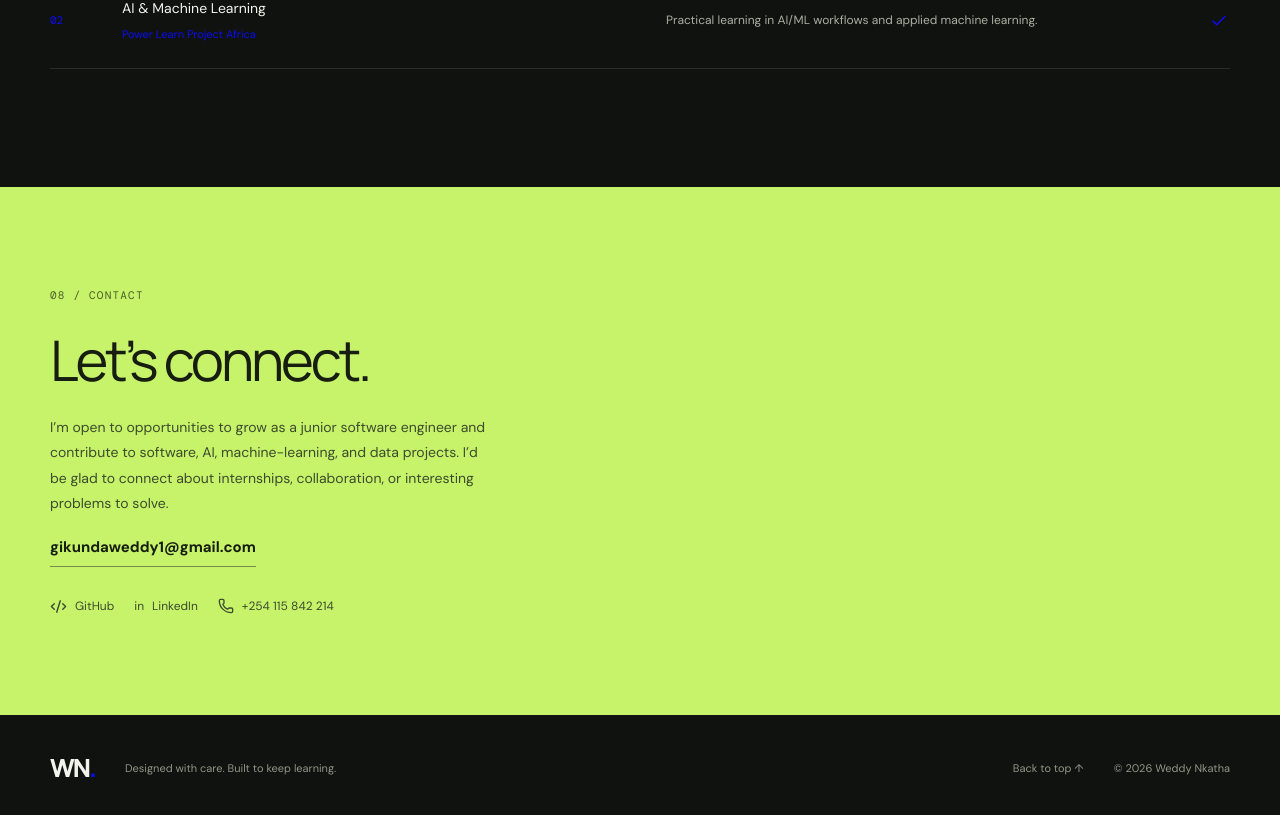
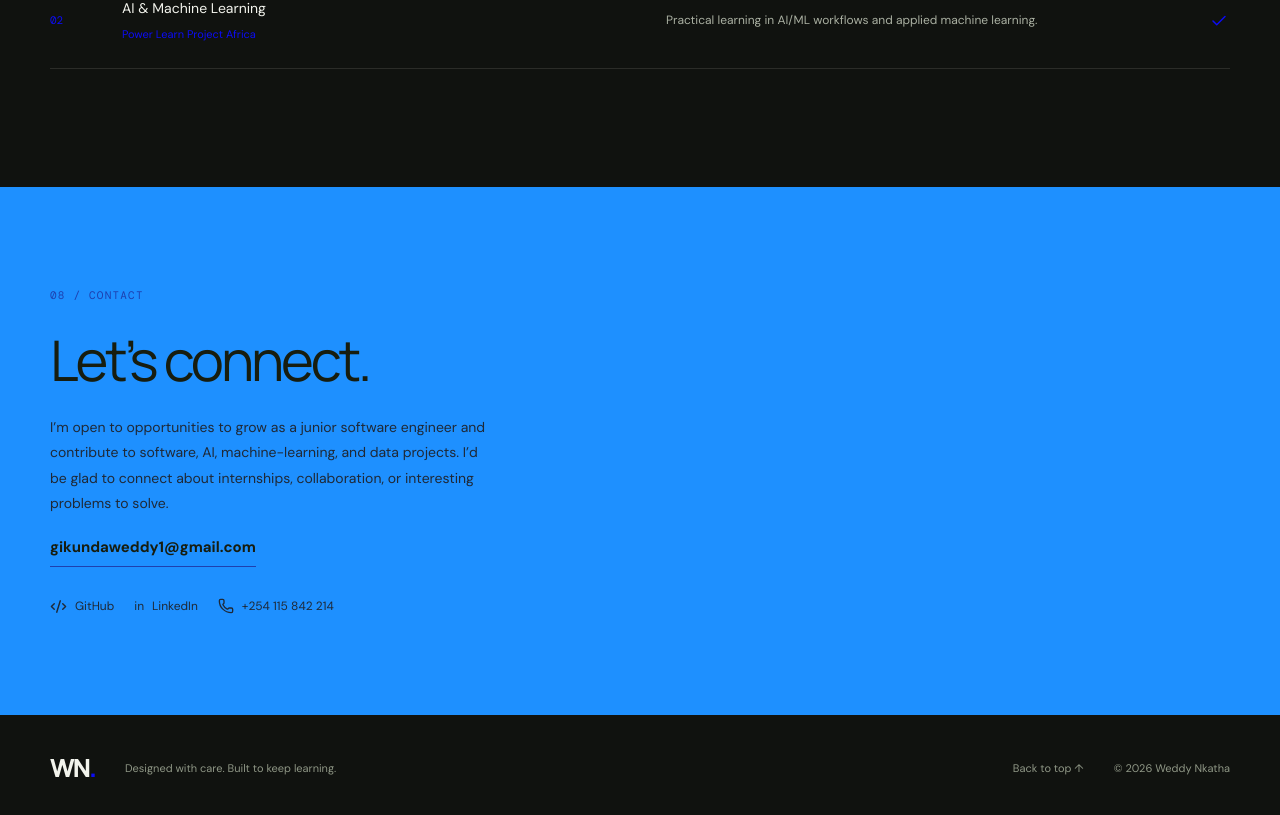
Before and after one commit to Weddy93/my-portfolio, a React (Vite) app: page / in a window 1280 px wide. Shown: the part 6049-6864 px from the top of the page. Built offline with nearby package versions, Linux system fonts and the light colour scheme.

Commit message:
background color

```diff
--- a/src/App.jsx
+++ b/src/App.jsx
@@ -372,6 +372,7 @@ function App() {
                     src={cert.image}
                     title={`Certificate preview: ${cert.title}`}
                     loading="lazy"
+                    scrolling="no"
                   />
                 ) : cert.preview === "verification" ? (
                   <iframe
@@ -379,6 +380,7 @@ function App() {
                     src={cert.url}
                     title={`Official certificate verification preview — ${cert.title}`}
                     loading="lazy"
+                    scrolling="no"
                   />
                 ) : (
                   <div className="cert-preview cert-details-preview" aria-label={`Certificate details for ${cert.title}`}>
--- a/src/index.css
+++ b/src/index.css
@@ -126,7 +126,21 @@ h1 span, .about-grid h2 span { color: var(--accent); }
 .cert-card { min-width: 0; display: flex; flex-direction: column; gap: 15px; padding: 14px; background: var(--panel); border: 1px solid var(--line); }
 .cert-preview { width: 100%; height: 150px; border: 1px solid var(--line); background: #f8f9f6; }
 .cert-verification-preview { display: block; }
-.cert-file-preview { display: block; }
+.cert-file-preview {
+  display: block;
+  width: 100%;
+  height: 150px;
+  border: 1px solid var(--line);
+  background: #f8f9f6;
+  overflow: hidden !important;
+  transform: rotate(0deg) !important;
+  -webkit-transform: rotate(0deg) !important;
+  transform-origin: center;
+}
+.cert-file-preview:hover {
+  transform: rotate(0deg) scale(1.04) !important;
+  -webkit-transform: rotate(0deg) scale(1.04) !important;
+}
 .cert-details-preview { display: flex; flex-direction: column; justify-content: center; gap: 8px; padding: 16px; color: #22271f; }
 .cert-details-preview strong { font-family: var(--display); font-size: 16px; line-height: 1.25; }
 .cert-details-preview > span:not(.cert-preview-label) { font-size: 10px; line-height: 1.4; color: #56604f; }
@@ -143,14 +157,14 @@ h1 span, .about-grid h2 span { color: var(--accent); }
 .learning-place { font-size: 11px; color: var(--accent); margin: 0; }
 .learning-detail { color: #aab0a2; font-size: 12px; line-height: 1.7; margin: 0; }
 .learning-check { color: var(--accent); }
-.contact-section { background: #c6f36a; color: #171d0f; padding-block: 100px; }
+.contact-section { background: #1e90ff; color: #171d0f; padding-block: 100px; }
 .contact-grid { display: grid; grid-template-columns: 1fr .8fr; gap: 100px; }
-.contact-copy .section-label { color: #4a602b; }
+.contact-copy .section-label { color: #1e40af; }
 .contact-copy h2 { max-width: 490px; font-size: clamp(38px, 4.5vw, 56px); }
-.contact-copy > p { max-width: 440px; color: #3e4b2d; font-size: 14px; line-height: 1.8; margin-top: 22px; }
-.contact-email { display: inline-flex; align-items: center; gap: 10px; margin-top: 20px; font-size: 15px; font-weight: 700; border-bottom: 1px solid #758d4a; padding-bottom: 8px; }
+.contact-copy > p { max-width: 440px; color: #1f2937; font-size: 14px; line-height: 1.8; margin-top: 22px; }
+.contact-email { display: inline-flex; align-items: center; gap: 10px; margin-top: 20px; font-size: 15px; font-weight: 700; border-bottom: 1px solid #1e40af; padding-bottom: 8px; }
 .contact-socials { display: flex; gap: 20px; margin-top: 30px; }
-.contact-socials a { color: #3e4b2d; }
+.contact-socials a { color: #1f2937; }
 .contact-socials a:hover { color: #111; }
 .contact-form { display: flex; flex-direction: column; gap: 9px; padding: 25px; background: rgba(255,255,255,.28); border: 1px solid rgba(25,35,12,.15); }
 .contact-form label { font-size: 11px; font-weight: 700; margin-top: 5px; }
```
